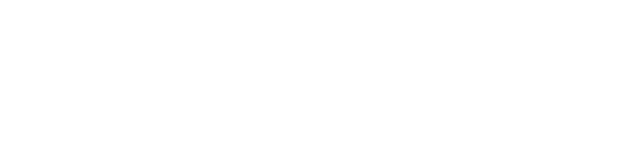
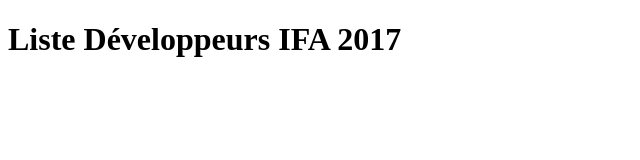
Before and after one commit to lusinchijordan/Projet_JS, a plain HTML site: page index.html in a window 1280 px wide. Shown: the whole page, without its empty margins (0-640 px from the left). Drawn offline with Linux system fonts and the light colour scheme.

Commit message:
Début index

```diff
--- a/index.html
+++ b/index.html
@@ -1,9 +1,25 @@
 <!DOCTYPE html>
 <html>
-<head>
-	<title>Liste</title>
-</head>
-<body>
+	<head>
+		<title>Liste IFA 2017</title>
+	</head>
 
-</body>
+	<body>
+		<header>
+			<h1> Liste Développeurs IFA 2017</h1>
+		</header>
+
+
+
+
+
+
+
+
+
+
+
+
+
+	</body>
 </html>
```
